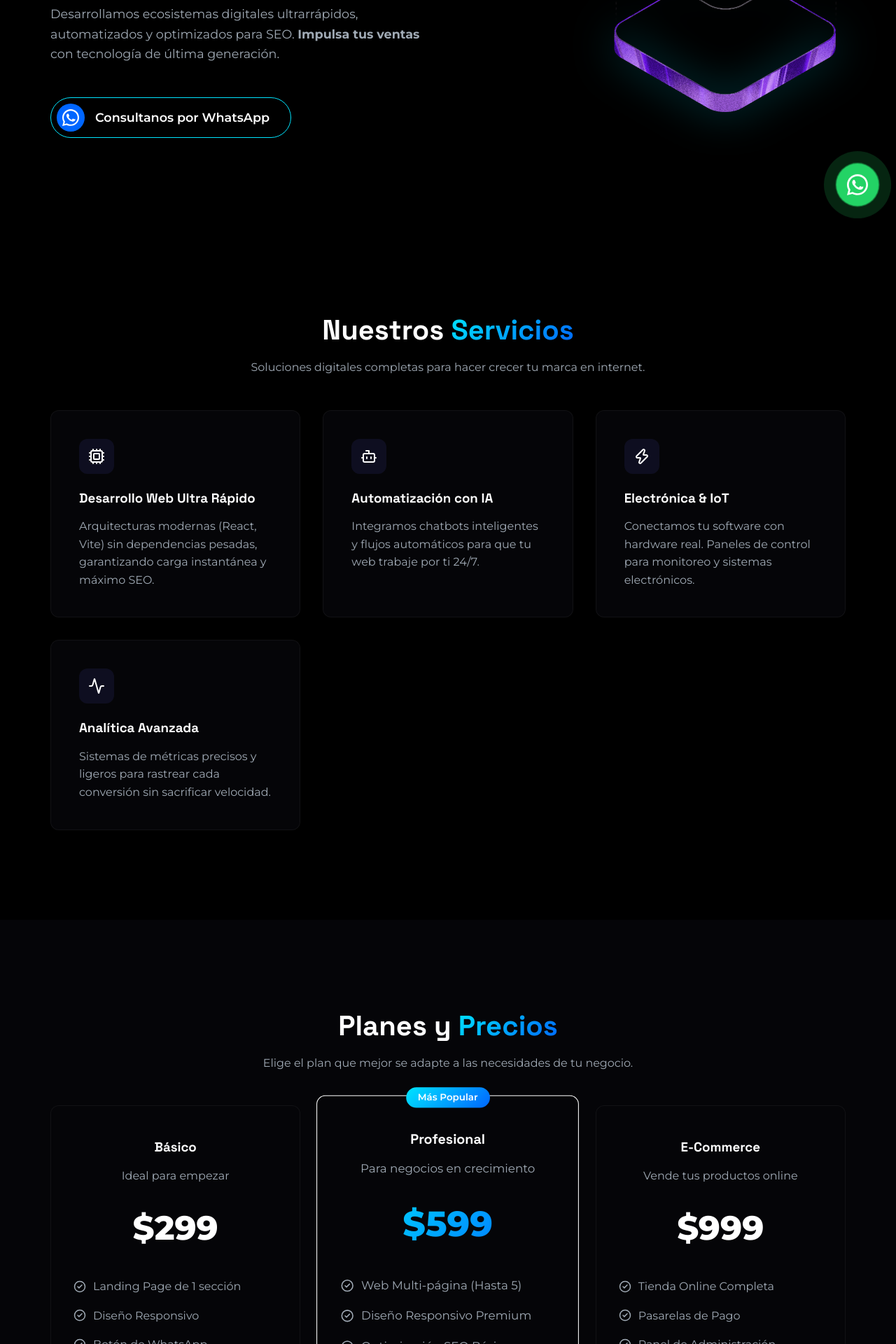
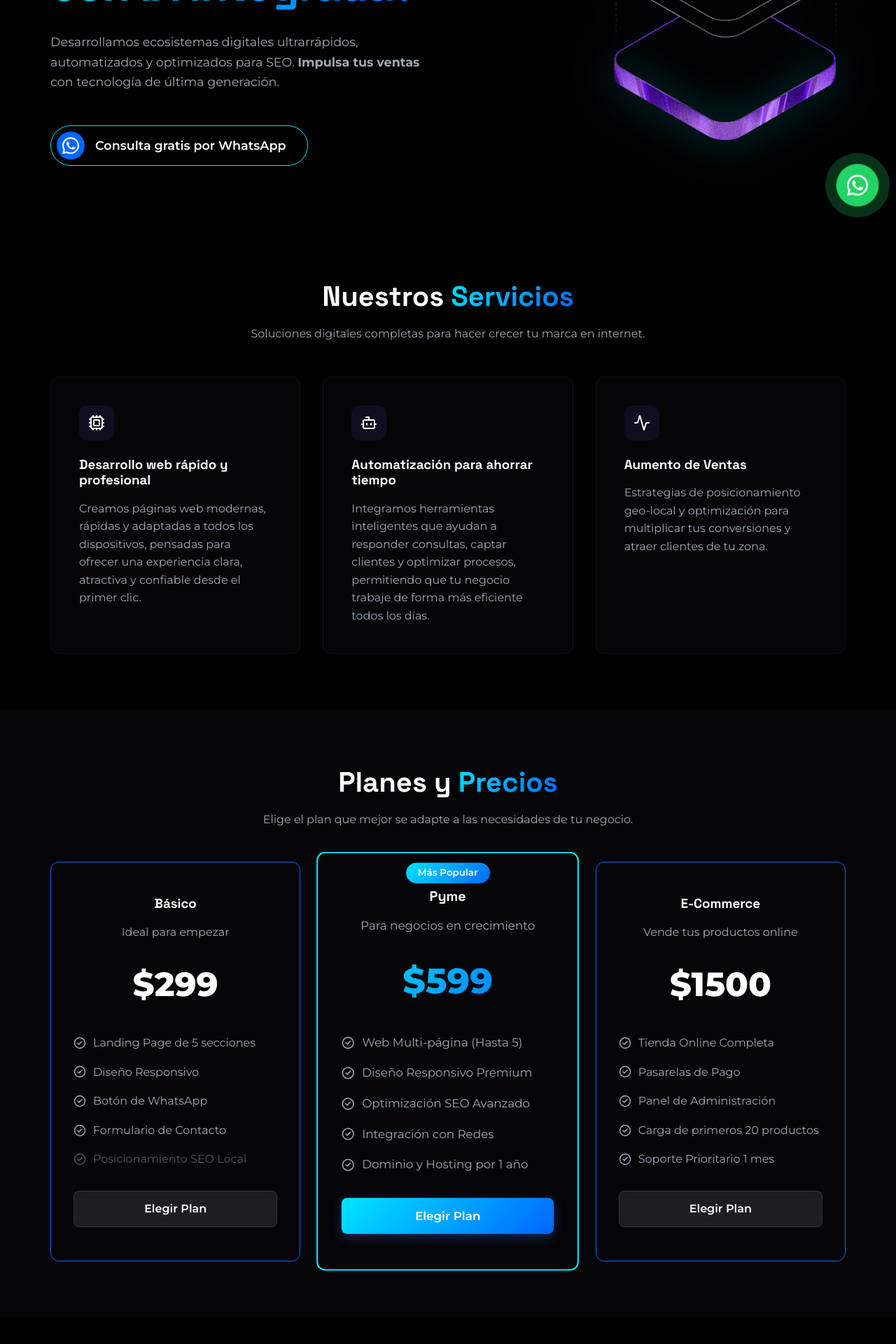
Before and after one commit to rafagax/proyecto-web, a React (Vite) app: page / in a window 1280 px wide. Shown: the part 480-2400 px from the top of the page at 70% size. Built offline with nearby package versions, Linux system fonts and the light colour scheme.

Commit message:
pag base

```diff
--- a/src/App.css
+++ b/src/App.css
@@ -32,6 +32,26 @@
   gap: 8px;
 }
 
+.header-logo {
+  height: 140px;
+  width: 247px;
+  object-fit: contain;
+  transition: all 0.3s ease;
+}
+
+.mobile-nav-logo {
+  height: 140px;
+  width: 140px;
+  object-fit: contain;
+}
+
+@media (max-width: 768px) {
+  .header-logo {
+    width: 140px;
+    height: 140px;
+  }
+}
+
 .navbar-links {
   display: flex;
   gap: 2rem;
@@ -60,8 +80,17 @@
   .navbar-links {
     display: none;
   }
+
   .menu-toggle {
     display: block;
+  }
+
+  .hero-image {
+    display: none !important;
+  }
+
+  #servicios {
+    display: none !important;
   }
 }
 
@@ -114,7 +143,7 @@
   font-weight: 800;
   letter-spacing: 1px;
   color: white;
-  border-bottom: 1px solid rgba(0,0,0,0.05);
+  border-bottom: 1px solid rgba(0, 0, 0, 0.05);
 }
 
 .mobile-menu-item.blue-bg {
@@ -129,7 +158,7 @@
 .footer {
   background: var(--bg-secondary);
   padding: var(--spacing-lg) 0 2rem;
-  border-top: 1px solid rgba(255,255,255,0.05);
+  border-top: 1px solid rgba(255, 255, 255, 0.05);
 }
 
 .footer-content {
@@ -167,7 +196,7 @@
 .footer-bottom {
   text-align: center;
   padding-top: 2rem;
-  border-top: 1px solid rgba(255,255,255,0.05);
+  border-top: 1px solid rgba(255, 255, 255, 0.05);
   color: var(--text-secondary);
   font-size: 0.9rem;
 }
@@ -179,7 +208,14 @@
   align-items: center;
   position: relative;
   overflow: hidden;
-  padding-top: 120px; /* For fixed navbar */
+  padding-top: 200px;
+  /* For fixed navbar */
+}
+
+@media (max-width: 768px) {
+  .hero {
+    padding-top: 120px;
+  }
 }
 
 .hero-bg-glow {
@@ -243,7 +279,7 @@
 
 .service-card {
   background: var(--bg-secondary);
-  border: 1px solid rgba(255,255,255,0.05);
+  border: 1px solid rgba(255, 255, 255, 0.05);
   padding: 2.5rem;
   border-radius: var(--border-radius-md);
   transition: all 0.3s ease;
@@ -266,7 +302,7 @@
 
 .service-card:hover {
   transform: translateY(-5px);
-  box-shadow: 0 10px 30px rgba(0,0,0,0.5);
+  box-shadow: 0 10px 30px rgba(0, 0, 0, 0.5);
 }
 
 .service-card:hover::before {
@@ -295,22 +331,51 @@
 
 .pricing-card {
   background: var(--bg-secondary);
-  border: 1px solid rgba(255,255,255,0.05);
+  border: 1px solid var(--accent-blue);
   padding: 3rem 2rem;
   border-radius: var(--border-radius-md);
   text-align: center;
-  transition: all 0.3s ease;
+  transition: all 0.4s cubic-bezier(0.175, 0.885, 0.32, 1.275);
+  position: relative;
+  overflow: hidden;
+}
+
+.pricing-card::after {
+  content: '';
+  position: absolute;
+  top: 0;
+  left: 0;
+  width: 100%;
+  height: 100%;
+  background: radial-gradient(circle at center, rgba(0, 229, 255, 0.1) 0%, transparent 70%);
+  opacity: 0;
+  transition: opacity 0.3s ease;
+  pointer-events: none;
+}
+
+.pricing-card:hover {
+  transform: translateY(-15px) scale(1.02);
+  border-color: var(--accent-cyan);
+  box-shadow: 0 20px 40px rgba(0, 102, 255, 0.2);
+}
+
+.pricing-card:hover::after {
+  opacity: 1;
 }
 
 .pricing-card.popular {
-  border-color: var(--accent-primary);
+  border-color: var(--accent-cyan);
+  border-width: 2px;
   transform: scale(1.05);
-  position: relative;
+}
+
+.pricing-card.popular:hover {
+  transform: translateY(-15px) scale(1.07);
 }
 
 .popular-badge {
   position: absolute;
-  top: -12px;
+  top: 13px;
   left: 50%;
   transform: translateX(-50%);
   background: var(--accent-gradient);
@@ -367,7 +432,7 @@
 .contact-icon {
   width: 50px;
   height: 50px;
-  background: rgba(255,255,255,0.05);
+  background: rgba(255, 255, 255, 0.05);
   border-radius: 50%;
   display: flex;
   align-items: center;
@@ -399,7 +464,7 @@
 .form-group input,
 .form-group textarea {
   background: var(--bg-tertiary);
-  border: 1px solid rgba(255,255,255,0.1);
+  border: 1px solid rgba(255, 255, 255, 0.1);
   padding: 12px 16px;
   border-radius: var(--border-radius-sm);
   color: white;
@@ -418,6 +483,7 @@
   .contact-container {
     grid-template-columns: 1fr;
   }
+
   .pricing-card.popular {
     transform: scale(1);
   }
@@ -435,12 +501,32 @@
   color: white;
   font-weight: 600;
   font-size: 1.1rem;
-  transition: all 0.3s ease;
+  transition: all 0.4s cubic-bezier(0.175, 0.885, 0.32, 1.275);
+  position: relative;
+  overflow: hidden;
+}
+
+.btn-whatsapp-large::after {
+  content: '';
+  position: absolute;
+  top: 0;
+  left: 0;
+  width: 100%;
+  height: 100%;
+  background: radial-gradient(circle at center, rgba(0, 229, 255, 0.2) 0%, transparent 70%);
+  opacity: 0;
+  transition: opacity 0.3s ease;
+  pointer-events: none;
 }
 
 .btn-whatsapp-large:hover {
-  background: rgba(0, 229, 255, 0.1);
-  transform: translateY(-2px);
+  transform: translateY(-8px) scale(1.05);
+  box-shadow: 0 15px 30px rgba(0, 229, 255, 0.2);
+  border-color: #ffffff;
+}
+
+.btn-whatsapp-large:hover::after {
+  opacity: 1;
 }
 
 .whatsapp-icon-bg {
@@ -466,7 +552,7 @@
   align-items: center;
   justify-content: center;
   z-index: 100;
-  box-shadow: 0 4px 10px rgba(0,0,0,0.3);
+  box-shadow: 0 4px 10px rgba(0, 0, 0, 0.3);
   transition: all 0.3s ease;
   animation: anti-gravity 3s ease-in-out infinite;
 }
@@ -495,9 +581,12 @@
 }
 
 @keyframes anti-gravity {
-  0%, 100% {
+
+  0%,
+  100% {
     transform: translateY(0);
   }
+
   50% {
     transform: translateY(-12px);
   }
@@ -508,6 +597,7 @@
     transform: scale(1);
     opacity: 0.7;
   }
+
   100% {
     transform: scale(1.8);
     opacity: 0;
--- a/src/components/Navbar.jsx
+++ b/src/components/Navbar.jsx
@@ -30,7 +30,7 @@ const Navbar = () => {
       <header className={`navbar ${isScrolled ? 'scrolled' : ''}`}>
         <div className="container">
           <Link to="/" className="navbar-logo">
-            <img src={logoImg} alt="WebNova Logo" style={{ height: '80px' }} />
+            <img src={logoImg} alt="Inversiones Digitales Logo" className="header-logo" />
           </Link>
 
           <nav className="navbar-links">
@@ -43,7 +43,7 @@ const Navbar = () => {
                 {link.name}
               </Link>
             ))}
-            <Link to="/contacto" className="btn btn-primary" style={{ padding: '8px 20px' }}>
+            <Link to="/contacto" className="btn btn-primary" style={{ padding: '8px 20px', color: '#000000', fontWeight: '700' }}>
               Contáctanos
             </Link>
           </nav>
@@ -57,9 +57,9 @@ const Navbar = () => {
       {/* Mobile Menu */}
       <div className={`mobile-menu ${mobileMenuOpen ? 'open' : ''}`}>
         <div className="mobile-menu-header">
-           <Link to="/" className="navbar-logo" onClick={() => setMobileMenuOpen(false)}>
-              <img src={logoImg} alt="WebNova Logo" style={{ height: '80px' }} />
-           </Link>
+            <Link to="/" className="navbar-logo" onClick={() => setMobileMenuOpen(false)}>
+              <img src={logoImg} alt="Inversiones Digitales Logo" className="mobile-nav-logo" />
+            </Link>
            <button className="mobile-menu-close" onClick={() => setMobileMenuOpen(false)}>
              <X size={32} />
            </button>
--- a/src/index.css
+++ b/src/index.css
@@ -19,7 +19,7 @@
   --spacing-sm: 1rem;
   --spacing-md: 2rem;
   --spacing-lg: 4rem;
-  --spacing-xl: 8rem;
+  --spacing-xl: 5rem;
 
   --border-radius-sm: 8px;
   --border-radius-md: 12px;
--- a/src/pages/Home.jsx
+++ b/src/pages/Home.jsx
@@ -30,29 +30,29 @@ const Home = () => {
       {/* Hero Section */}
       <section className="hero">
         <div className="hero-bg-glow"></div>
-        <div className="container" style={{display: 'flex', flexWrap: 'wrap', alignItems: 'center', justifyContent: 'space-between', gap: '2rem'}}>
-          <div className="hero-content" style={{flex: '1 1 400px', textAlign: 'left', margin: 0}}>
-            <h1 className="hero-title" style={{lineHeight: 1.1, marginBottom: '2rem'}}>
-              ¿Buscás una<br/>
-              web inteligente<br/>
+        <div className="container" style={{ display: 'flex', flexWrap: 'wrap', alignItems: 'center', justifyContent: 'space-between', gap: '2rem' }}>
+          <div className="hero-content" style={{ flex: '1 1 400px', textAlign: 'left', margin: 0 }}>
+            <h1 className="hero-title" style={{ lineHeight: 1.1, marginBottom: '2rem' }}>
+              ¿Buscás una<br />
+              web inteligente<br />
               <span className="text-gradient">con IA integrada?</span>
             </h1>
-            <p className="hero-subtitle" style={{fontSize: '1.1rem', maxWidth: '550px', marginLeft: 0}}>
+            <p className="hero-subtitle" style={{ fontSize: '1.1rem', maxWidth: '550px', marginLeft: 0 }}>
               Desarrollamos ecosistemas digitales ultrarrápidos, automatizados y optimizados para SEO. <strong>Impulsa tus ventas</strong> con tecnología de última generación.
             </p>
-            <div className="hero-buttons" style={{marginTop: '3rem', justifyContent: 'flex-start'}}>
+            <div className="hero-buttons" style={{ marginTop: '3rem', justifyContent: 'flex-start' }}>
               <a href="https://wa.me/584144735431?text=Hola,%20me%20gustaría%20recibir%20más%20información%20sobre%20sus%20servicios%20de%20desarrollo%20web." target="_blank" rel="noopener noreferrer" className="btn-whatsapp-large">
                 <div className="whatsapp-icon-bg">
-                   <svg width="24" height="24" viewBox="0 0 24 24" fill="none" xmlns="http://www.w3.org/2000/svg">
-                      <path d="M20.52 3.449C18.24 1.245 15.24 0 12 0C5.383 0 0 5.383 0 12C0 14.12 0.549 16.19 1.593 18.016L0 24L6.115 22.396C7.882 23.344 9.905 23.856 12 23.856C18.617 23.856 24 18.473 24 12C24 8.76 22.755 5.76 20.52 3.449ZM12 21.841C10.203 21.841 8.468 21.359 6.953 20.461L6.593 20.248L2.946 21.203L3.918 17.656L3.684 17.284C2.688 15.704 2.156 13.888 2.156 12C2.156 6.577 6.577 2.156 12 2.156C14.633 2.156 17.076 3.181 18.939 5.044C20.801 6.907 21.827 9.349 21.827 12C21.827 17.423 17.423 21.841 12 21.841ZM17.423 14.588C17.125 14.439 15.656 13.715 15.385 13.616C15.115 13.517 14.916 13.468 14.717 13.765C14.519 14.063 13.973 14.708 13.805 14.907C13.636 15.105 13.468 15.13 13.171 14.981C12.873 14.832 11.909 14.517 10.771 13.501C9.885 12.711 9.288 11.733 9.119 11.436C8.951 11.139 9.101 10.978 9.25 10.831C9.384 10.697 9.553 10.479 9.702 10.306C9.851 10.132 9.901 10.008 10 9.81C10.099 9.612 10.05 9.438 9.975 9.29C9.9 9.141 9.288 7.643 9.032 7.03C8.784 6.435 8.536 6.516 8.357 6.505C8.188 6.495 7.989 6.495 7.791 6.495C7.592 6.495 7.27 6.569 6.997 6.867C6.724 7.164 5.955 7.883 5.955 9.346C5.955 10.809 7.022 12.222 7.171 12.421C7.32 12.619 9.245 15.707 12.27 16.902C14.656 17.844 15.291 17.656 15.936 17.557C16.581 17.458 18.016 16.69 18.313 15.847C18.611 15.005 18.611 14.286 18.512 14.137C18.413 13.988 18.215 13.888 17.917 13.74Z" fill="white"/>
-                   </svg>
+                  <svg width="24" height="24" viewBox="0 0 24 24" fill="none" xmlns="http://www.w3.org/2000/svg">
+                    <path d="M20.52 3.449C18.24 1.245 15.24 0 12 0C5.383 0 0 5.383 0 12C0 14.12 0.549 16.19 1.593 18.016L0 24L6.115 22.396C7.882 23.344 9.905 23.856 12 23.856C18.617 23.856 24 18.473 24 12C24 8.76 22.755 5.76 20.52 3.449ZM12 21.841C10.203 21.841 8.468 21.359 6.953 20.461L6.593 20.248L2.946 21.203L3.918 17.656L3.684 17.284C2.688 15.704 2.156 13.888 2.156 12C2.156 6.577 6.577 2.156 12 2.156C14.633 2.156 17.076 3.181 18.939 5.044C20.801 6.907 21.827 9.349 21.827 12C21.827 17.423 17.423 21.841 12 21.841ZM17.423 14.588C17.125 14.439 15.656 13.715 15.385 13.616C15.115 13.517 14.916 13.468 14.717 13.765C14.519 14.063 13.973 14.708 13.805 14.907C13.636 15.105 13.468 15.13 13.171 14.981C12.873 14.832 11.909 14.517 10.771 13.501C9.885 12.711 9.288 11.733 9.119 11.436C8.951 11.139 9.101 10.978 9.25 10.831C9.384 10.697 9.553 10.479 9.702 10.306C9.851 10.132 9.901 10.008 10 9.81C10.099 9.612 10.05 9.438 9.975 9.29C9.9 9.141 9.288 7.643 9.032 7.03C8.784 6.435 8.536 6.516 8.357 6.505C8.188 6.495 7.989 6.495 7.791 6.495C7.592 6.495 7.27 6.569 6.997 6.867C6.724 7.164 5.955 7.883 5.955 9.346C5.955 10.809 7.022 12.222 7.171 12.421C7.32 12.619 9.245 15.707 12.27 16.902C14.656 17.844 15.291 17.656 15.936 17.557C16.581 17.458 18.016 16.69 18.313 15.847C18.611 15.005 18.611 14.286 18.512 14.137C18.413 13.988 18.215 13.888 17.917 13.74Z" fill="white" />
+                  </svg>
                 </div>
-                Consultanos por WhatsApp
+                Consulta gratis por WhatsApp
               </a>
             </div>
           </div>
-          <div className="hero-image" style={{display: 'flex', justifyContent: 'center', alignItems: 'center'}}>
-             <img src={heroImg} alt="Tecnología e IA" style={{maxWidth: '100%', maxHeight: '500px', objectFit: 'contain', filter: 'drop-shadow(0 0 30px rgba(0, 229, 255, 0.3))'}} />
+          <div className="hero-image" style={{ display: 'flex', justifyContent: 'center', alignItems: 'center' }}>
+            <img src={heroImg} alt="Tecnología e IA" style={{ maxWidth: '100%', maxHeight: '500px', objectFit: 'contain', filter: 'drop-shadow(0 0 30px rgba(0, 229, 255, 0.3))' }} />
           </div>
         </div>
       </section>
@@ -70,18 +70,19 @@ const Home = () => {
           <div className="services-grid">
             <div className="service-card">
               <div className="service-icon"><Cpu size={24} /></div>
-              <h3>Desarrollo Web Ultra Rápido</h3>
+              <h3>Desarrollo web rápido y profesional</h3>
               <p style={{ color: 'var(--text-secondary)' }}>
-                Arquitecturas modernas (React, Vite) sin dependencias pesadas, garantizando carga instantánea y máximo SEO.
+                Creamos páginas web modernas, rápidas y adaptadas a todos los dispositivos, pensadas para ofrecer una experiencia clara, atractiva y confiable desde el primer clic.
               </p>
             </div>
             <div className="service-card">
               <div className="service-icon"><Bot size={24} /></div>
-              <h3>Automatización con IA</h3>
+              <h3>Automatización para ahorrar tiempo</h3>
               <p style={{ color: 'var(--text-secondary)' }}>
-                Integramos chatbots inteligentes y flujos automáticos para que tu web trabaje por ti 24/7.
+                Integramos herramientas inteligentes que ayudan a responder consultas, captar clientes y optimizar procesos, permitiendo que tu negocio trabaje de forma más eficiente todos los días.
               </p>
             </div>
+            {/*
             <div className="service-card">
               <div className="service-icon"><Zap size={24} /></div>
               <h3>Electrónica & IoT</h3>
@@ -89,11 +90,12 @@ const Home = () => {
                 Conectamos tu software con hardware real. Paneles de control para monitoreo y sistemas electrónicos.
               </p>
             </div>
+            */}
             <div className="service-card">
               <div className="service-icon"><Activity size={24} /></div>
-              <h3>Analítica Avanzada</h3>
+              <h3>Aumento de Ventas</h3>
               <p style={{ color: 'var(--text-secondary)' }}>
-                Sistemas de métricas precisos y ligeros para rastrear cada conversión sin sacrificar velocidad.
+                Estrategias de posicionamiento geo-local y optimización para multiplicar tus conversiones y atraer clientes de tu zona.
               </p>
             </div>
           </div>
@@ -116,24 +118,24 @@ const Home = () => {
               <p style={{ color: 'var(--text-secondary)' }}>Ideal para empezar</p>
               <div className="price-amount">$299</div>
               <ul className="price-features">
-                <li><CheckCircle2 size={18} /> Landing Page de 1 sección</li>
+                <li><CheckCircle2 size={18} /> Landing Page de 5 secciones</li>
                 <li><CheckCircle2 size={18} /> Diseño Responsivo</li>
                 <li><CheckCircle2 size={18} /> Botón de WhatsApp</li>
                 <li><CheckCircle2 size={18} /> Formulario de Contacto</li>
-                <li style={{ opacity: 0.5 }}><CheckCircle2 size={18} /> Dominio y Hosting (No incl.)</li>
+                <li style={{ opacity: 0.5 }}><CheckCircle2 size={18} /> Posicionamiento SEO Local</li>
               </ul>
               <Link to="/contacto" className="btn btn-secondary" style={{ width: '100%' }}>Elegir Plan</Link>
             </div>
 
             <div className="pricing-card popular">
               <div className="popular-badge">Más Popular</div>
-              <h3>Profesional</h3>
+              <h3>Pyme</h3>
               <p style={{ color: 'var(--text-secondary)' }}>Para negocios en crecimiento</p>
               <div className="price-amount text-gradient">$599</div>
               <ul className="price-features">
                 <li><CheckCircle2 size={18} /> Web Multi-página (Hasta 5)</li>
                 <li><CheckCircle2 size={18} /> Diseño Responsivo Premium</li>
-                <li><CheckCircle2 size={18} /> Optimización SEO Básica</li>
+                <li><CheckCircle2 size={18} /> Optimización SEO Avanzado</li>
                 <li><CheckCircle2 size={18} /> Integración con Redes</li>
                 <li><CheckCircle2 size={18} /> Dominio y Hosting por 1 año</li>
               </ul>
@@ -143,7 +145,7 @@ const Home = () => {
             <div className="pricing-card">
               <h3>E-Commerce</h3>
               <p style={{ color: 'var(--text-secondary)' }}>Vende tus productos online</p>
-              <div className="price-amount">$999</div>
+              <div className="price-amount">$1500</div>
               <ul className="price-features">
                 <li><CheckCircle2 size={18} /> Tienda Online Completa</li>
                 <li><CheckCircle2 size={18} /> Pasarelas de Pago</li>
@@ -169,9 +171,9 @@ const Home = () => {
 
           <div className="contact-container">
             <div className="contact-info">
-              <h3>Hablemos de tu proyecto</h3>
-              <p style={{ color: 'var(--text-secondary)', marginBottom: '1rem' }}>
-                Nuestro equipo está listo para escuchar tus ideas y proponer la mejor solución tecnológica para tu negocio.
+              <h3 style={{ fontSize: '1.8rem', lineHeight: '1.2' }}>¡Tu diseño web listo en tan solo <span className="text-gradient">7 días</span>!</h3>
+              <p style={{ color: 'var(--text-secondary)', marginBottom: '1.5rem', lineHeight: '1.6', fontSize: '1.05rem' }}>
+                No esperes más para hacer crecer tu negocio. Déjanos tu mensaje sobre tu proyecto y a la brevedad un profesional se pondrá en contacto contigo.
               </p>
 
               <div className="contact-item">
@@ -244,8 +246,8 @@ const Home = () => {
                   required
                 ></textarea>
               </div>
-              <button type="submit" className="btn btn-primary" style={{ marginTop: '1rem' }}>
-                Enviar Mensaje
+              <button type="submit" className="btn btn-primary" style={{ marginTop: '1.5rem', padding: '18px', fontSize: '1.2rem', width: '100%', boxShadow: '0 10px 25px rgba(0, 229, 255, 0.4)' }}>
+                Agendar Asesoría Gratuita
               </button>
             </form>
           </div>
```
Also changed, not shown: src/components/Footer.jsx (+45 -35 lines), src/assets/logo sin fondo.png.
